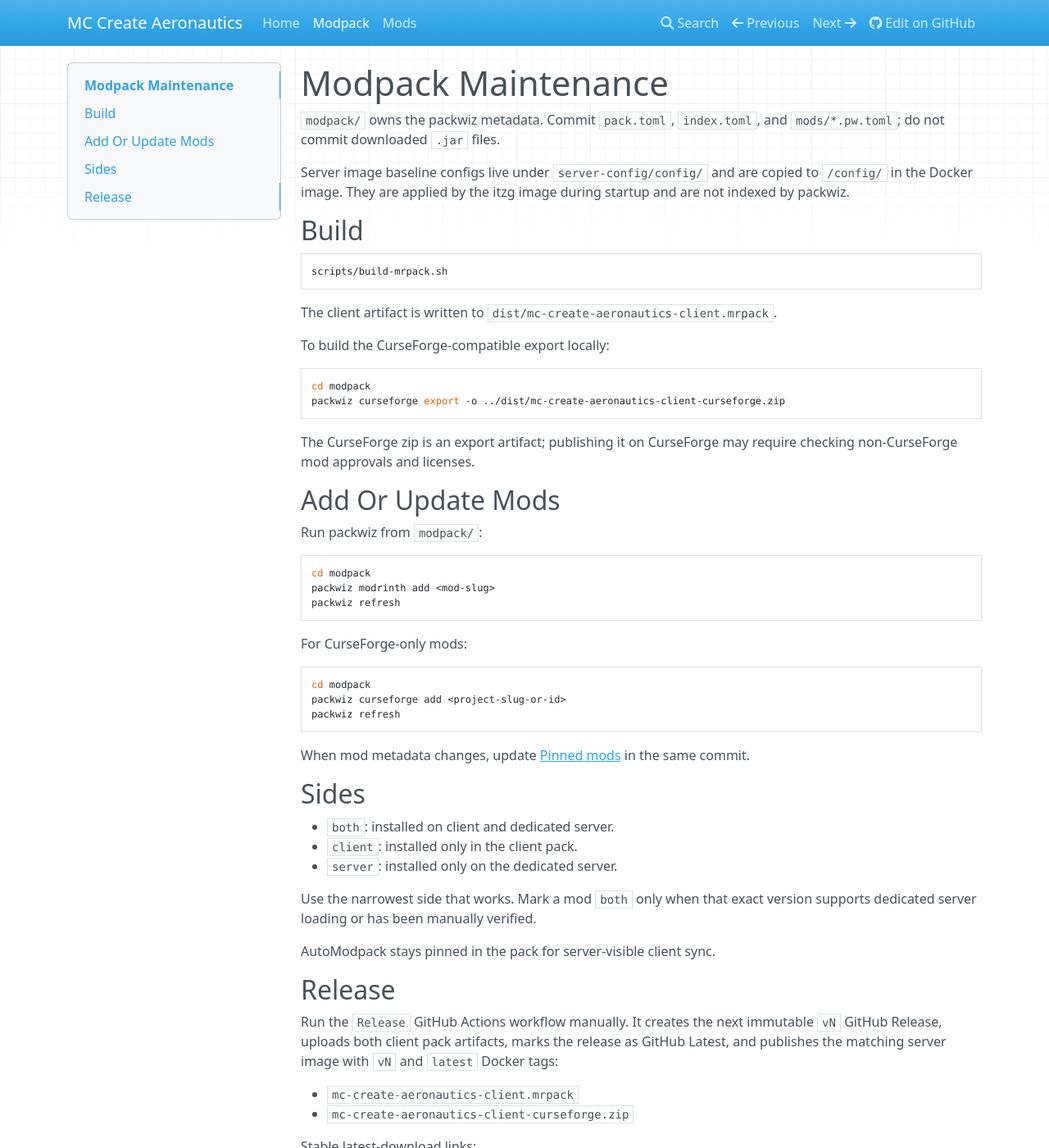
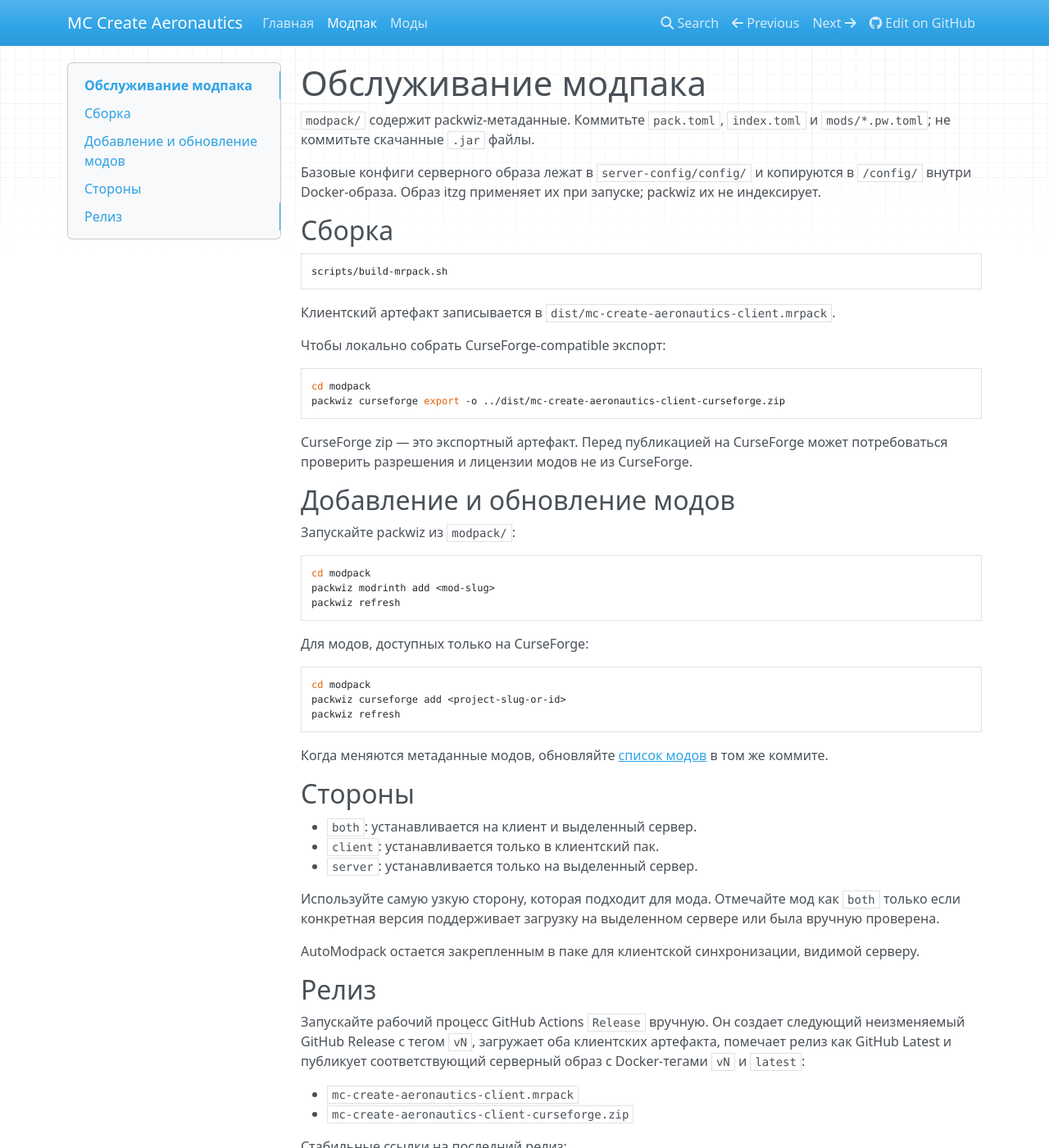
Before and after one commit to AlexCawl/mc-create-aeronautics-modpack, an MkDocs documentation site: the page built from docs/modpack.md, in a window 1280 px wide and 1400 px high. Shown: the whole window at 82% size. Built offline with MkDocs 1.6.1, drawn with Linux system fonts in a browser that asks for light colours; nearby versions of some CDN libraries; some of the changed text lies outside the part shown.

Commit message:
chore: updated docs

````diff
--- a/docs/modpack.md
+++ b/docs/modpack.md
@@ -1,29 +1,29 @@
-# Modpack Maintenance
+# Обслуживание модпака
 
-`modpack/` owns the packwiz metadata. Commit `pack.toml`, `index.toml`, and `mods/*.pw.toml`; do not commit downloaded `.jar` files.
+`modpack/` содержит packwiz-метаданные. Коммитьте `pack.toml`, `index.toml` и `mods/*.pw.toml`; не коммитьте скачанные `.jar` файлы.
 
-Server image baseline configs live under `server-config/config/` and are copied to `/config/` in the Docker image. They are applied by the itzg image during startup and are not indexed by packwiz.
+Базовые конфиги серверного образа лежат в `server-config/config/` и копируются в `/config/` внутри Docker-образа. Образ itzg применяет их при запуске; packwiz их не индексирует.
 
-## Build
+## Сборка
 
 ```sh
 scripts/build-mrpack.sh
 ```
 
-The client artifact is written to `dist/mc-create-aeronautics-client.mrpack`.
+Клиентский артефакт записывается в `dist/mc-create-aeronautics-client.mrpack`.
 
-To build the CurseForge-compatible export locally:
+Чтобы локально собрать CurseForge-compatible экспорт:
 
 ```sh
 cd modpack
 packwiz curseforge export -o ../dist/mc-create-aeronautics-client-curseforge.zip
 ```
 
-The CurseForge zip is an export artifact; publishing it on CurseForge may require checking non-CurseForge mod approvals and licenses.
+CurseForge zip — это экспортный артефакт. Перед публикацией на CurseForge может потребоваться проверить разрешения и лицензии модов не из CurseForge.
 
-## Add Or Update Mods
+## Добавление и обновление модов
 
-Run packwiz from `modpack/`:
+Запускайте packwiz из `modpack/`:
 
 ```sh
 cd modpack
@@ -31,7 +31,7 @@ packwiz modrinth add <mod-slug>
 packwiz refresh
 ```
 
-For CurseForge-only mods:
+Для модов, доступных только на CurseForge:
 
 ```sh
 cd modpack
@@ -39,31 +39,31 @@ packwiz curseforge add <project-slug-or-id>
 packwiz refresh
 ```
 
-When mod metadata changes, update [Pinned mods](mods.md) in the same commit.
+Когда меняются метаданные модов, обновляйте [список модов](mods.md) в том же коммите.
 
-## Sides
+## Стороны
 
-- `both`: installed on client and dedicated server.
-- `client`: installed only in the client pack.
-- `server`: installed only on the dedicated server.
+- `both`: устанавливается на клиент и выделенный сервер.
+- `client`: устанавливается только в клиентский пак.
+- `server`: устанавливается только на выделенный сервер.
 
-Use the narrowest side that works. Mark a mod `both` only when that exact version supports dedicated server loading or has been manually verified.
+Используйте самую узкую сторону, которая подходит для мода. Отмечайте мод как `both` только если конкретная версия поддерживает загрузку на выделенном сервере или была вручную проверена.
 
-AutoModpack stays pinned in the pack for server-visible client sync.
+AutoModpack остается закрепленным в паке для клиентской синхронизации, видимой серверу.
 
-## Release
+## Релиз
 
-Run the `Release` GitHub Actions workflow manually. It creates the next immutable `vN` GitHub Release, uploads both client pack artifacts, marks the release as GitHub Latest, and publishes the matching server image with `vN` and `latest` Docker tags:
+Запускайте рабочий процесс GitHub Actions `Release` вручную. Он создает следующий неизменяемый GitHub Release с тегом `vN`, загружает оба клиентских артефакта, помечает релиз как GitHub Latest и публикует соответствующий серверный образ с Docker-тегами `vN` и `latest`:
 
 - `mc-create-aeronautics-client.mrpack`
 - `mc-create-aeronautics-client-curseforge.zip`
 
-Stable latest-download links:
+Стабильные ссылки на последний релиз:
 
 - [Modrinth MrPack](https://github.com/AlexCawl/mc-create-aeronautics-modpack/releases/latest/download/mc-create-aeronautics-client.mrpack)
-- [CurseForge export](https://github.com/AlexCawl/mc-create-aeronautics-modpack/releases/latest/download/mc-create-aeronautics-client-curseforge.zip)
+- [Экспорт CurseForge](https://github.com/AlexCawl/mc-create-aeronautics-modpack/releases/latest/download/mc-create-aeronautics-client-curseforge.zip)
 
-Server image tags:
+Теги серверного образа:
 
 ```sh
 ghcr.io/alexcawl/mc-create-aeronautics-server:v1
--- a/mkdocs.yml
+++ b/mkdocs.yml
@@ -1,12 +1,12 @@
 site_name: MC Create Aeronautics
-site_description: Git-first NeoForge Minecraft modpack and server image.
+site_description: NeoForge модпак Minecraft и серверный образ, сопровождаемые через Git.
 site_url: https://alexcawl.github.io/mc-create-aeronautics-modpack/
 repo_url: https://github.com/AlexCawl/mc-create-aeronautics-modpack
 
 nav:
-  - Home: index.md
-  - Modpack: modpack.md
-  - Mods: mods.md
+  - Главная: index.md
+  - Модпак: modpack.md
+  - Моды: mods.md
 
 theme:
   name: mkdocs
````
Also changed, not shown: docs/index.md (+3 -10 lines), docs/mods.md (+5 -5 lines).
